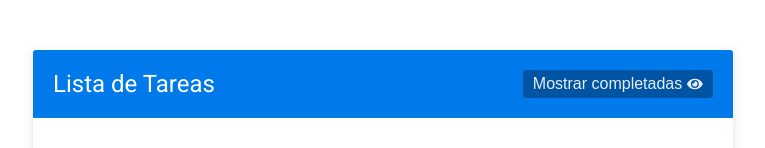
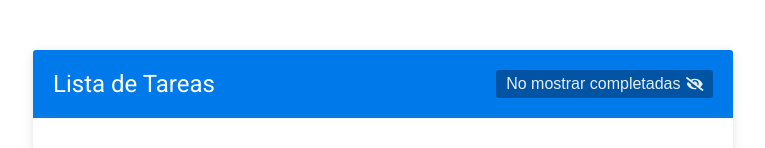
Before and after one commit to JesusEfrainGarciaRodriguez/to_do_list_react, a React (Create React App) app: page / in a window 1280 px wide. Shown: the top 148 px of the page, without its empty margins (257-1022 px from the left). Built offline with nearby package versions, Linux system fonts and the light colour scheme.

Commit message:
Guardar y leer del localstorage
+ Se guardan y leen las tareas y el estado de mostrar tareas completadas del localstorage

```diff
--- a/src/App.js
+++ b/src/App.js
@@ -1,4 +1,4 @@
-import React, { useState } from 'react';
+import React, { useEffect, useState } from 'react';
 import './App.css';
 
 //componentes
@@ -7,8 +7,32 @@ import FormularioTareas from './componentes/FormularioTareas';
 import ListaTareas from './componentes/ListaTareas';
 
 const App = () => {
-  const [tareas, setTareas] = useState([]);
-  const [mostrarCompletadas, setMostrarCompletadas] = useState(false);
+  // Obtenemos las tareas guardadas de localstorage
+  const tareasGuardadas = localStorage.getItem('tareas') ? JSON.parse(localStorage.getItem('tareas')): [];
+
+  // Establecemos el estado de las tareas
+  const [tareas, setTareas] = useState(tareasGuardadas);
+
+  // Guardamos los datos de tareas en el localstorage
+  useEffect(() => {
+    localStorage.setItem('tareas', JSON.stringify(tareas));
+  },[tareas]);
+
+  // Obtenemos el estado de mostrarCompletadas del localstorage
+  let configMostrarCompletadas =
+    localStorage.getItem('mostrarCompletadas') ?
+      // Convertir string a boolean
+      localStorage.getItem('mostrarCompletadas') === 'true'
+      :
+      true;
+
+  // Establecemos el estado a mostrarCompletadas
+  const [mostrarCompletadas, setMostrarCompletadas] = useState(configMostrarCompletadas);
+
+  // Guardamos el dato de mostrarCompletadas en el localstorage
+  useEffect(() => {
+    localStorage.setItem('mostrarCompletadas', mostrarCompletadas.toString());
+  },[mostrarCompletadas]);
 
   return (
     <div className="contenedor">
--- a/src/componentes/Header.js
+++ b/src/componentes/Header.js
@@ -1,4 +1,4 @@
-import React, { useState } from 'react';
+import React from 'react';
 
 //font awesome
 import { FontAwesomeIcon } from '@fortawesome/react-fontawesome';
```
